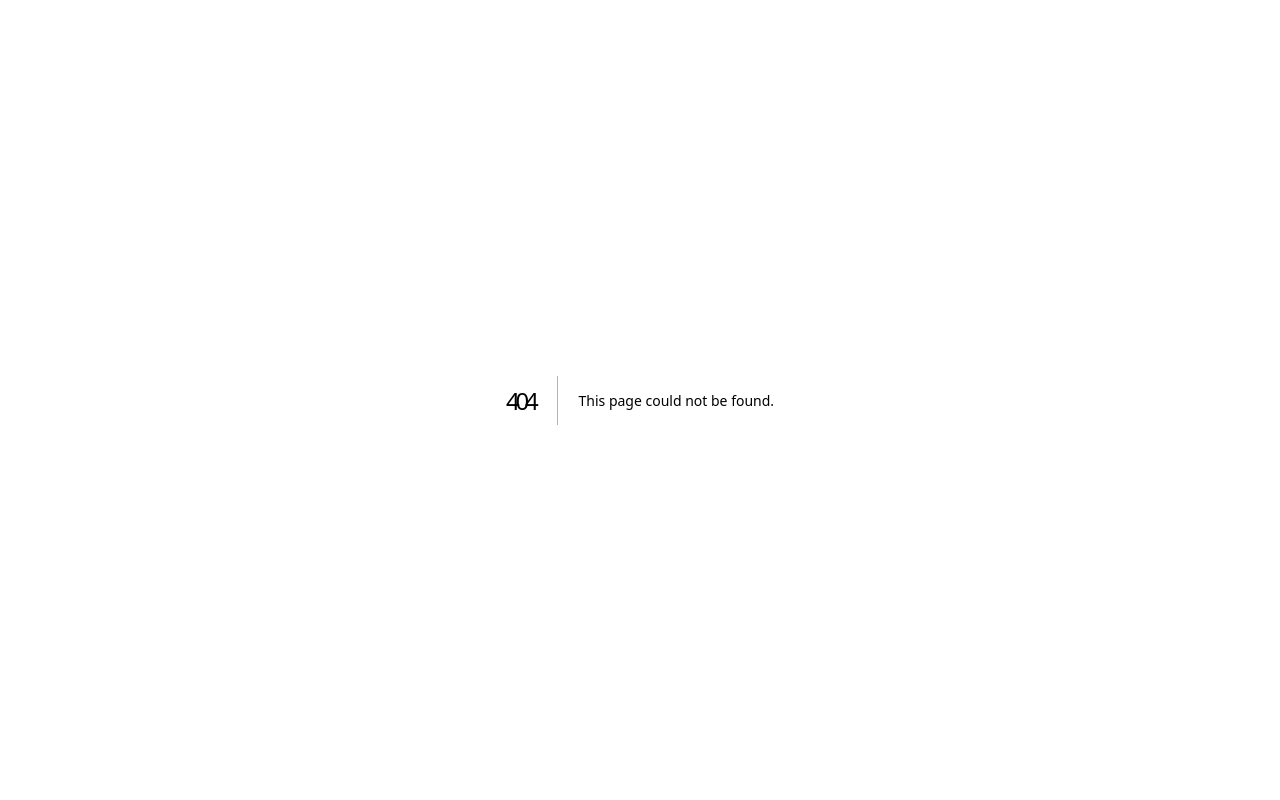
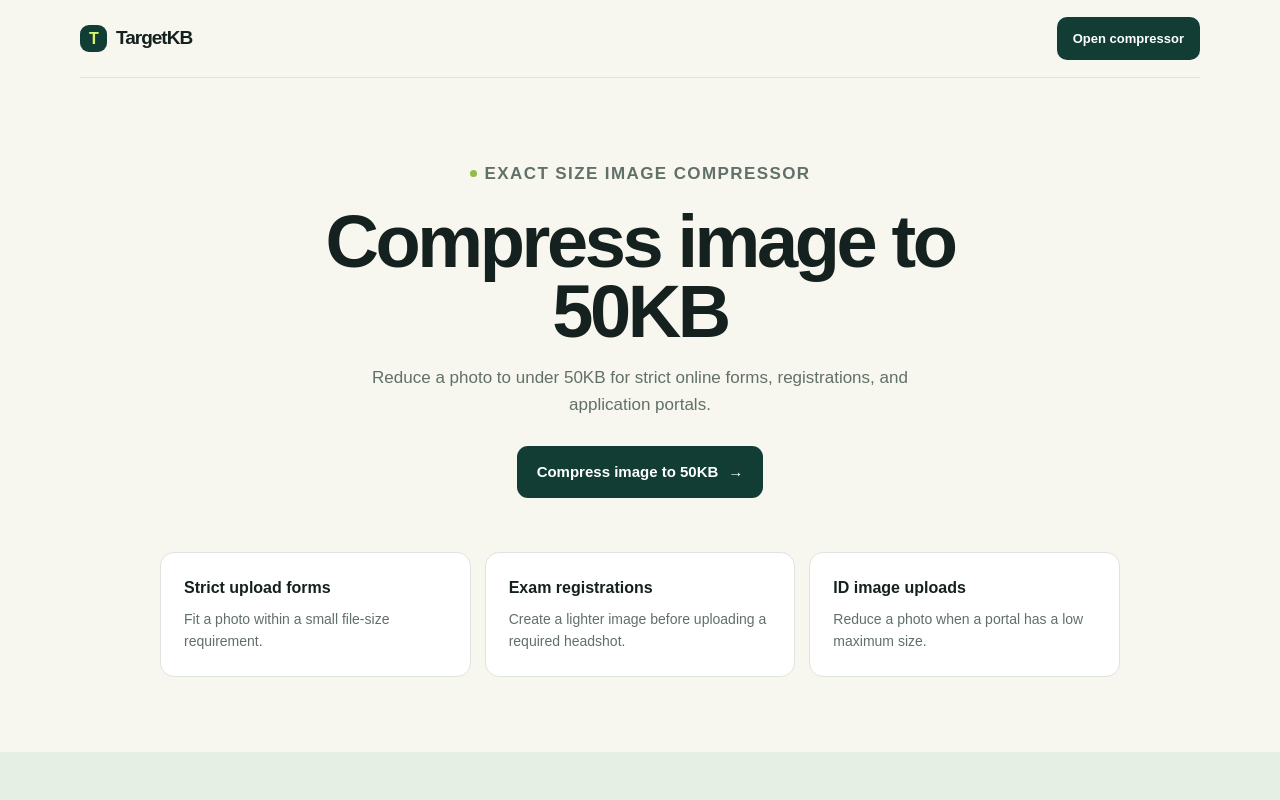
Before and after one commit to zq4034698/targetkb, a Next.js app: page /compress-image-to-50kb in a window 1280 px wide. Before the commit this address had no page. Shown: the top 800 px of the page. Built offline with nearby package versions, Linux system fonts and the light colour scheme.

Commit message:
Add HEIC conversion and SEO page: app/compress-image-to-50kb/page.tsx

```diff
--- /dev/null
+++ b/app/compress-image-to-50kb/page.tsx
@@ -0,0 +1,6 @@
+import type { Metadata } from 'next';
+import ExactSizeLanding from '../components/ExactSizeLanding';
+
+export const metadata: Metadata = { title: 'Compress Image to 50KB — Free Online | TargetKB', description: 'Compress JPG, PNG, WebP and HEIC images to 50KB online. Free and ready for forms with strict photo limits.', alternates: { canonical: '/compress-image-to-50kb' } };
+
+export default function Page() { return <ExactSizeLanding size="50KB" query="50" title="Compress image to 50KB" description="Reduce a photo to under 50KB for strict online forms, registrations, and application portals." uses={[{ heading: 'Strict upload forms', text: 'Fit a photo within a small file-size requirement.' }, { heading: 'Exam registrations', text: 'Create a lighter image before uploading a required headshot.' }, { heading: 'ID image uploads', text: 'Reduce a photo when a portal has a low maximum size.' }]} guide="TargetKB uses an exact 50KB target, reducing quality and dimensions only as far as necessary to get below the limit." faqs={[{ question: 'Can I make an image smaller than 50KB?', answer: 'Yes. You can return to the main compressor and enter any custom target in KB or MB.' }, { question: 'Why does a 50KB image look less detailed?', answer: 'A low file-size limit requires fewer image details. TargetKB keeps the clearest result possible within the chosen limit.' }, { question: 'Can I process more than one image?', answer: 'Yes. Upload up to 10 images and each will be compressed to under 50KB.' }]} />; }
```
